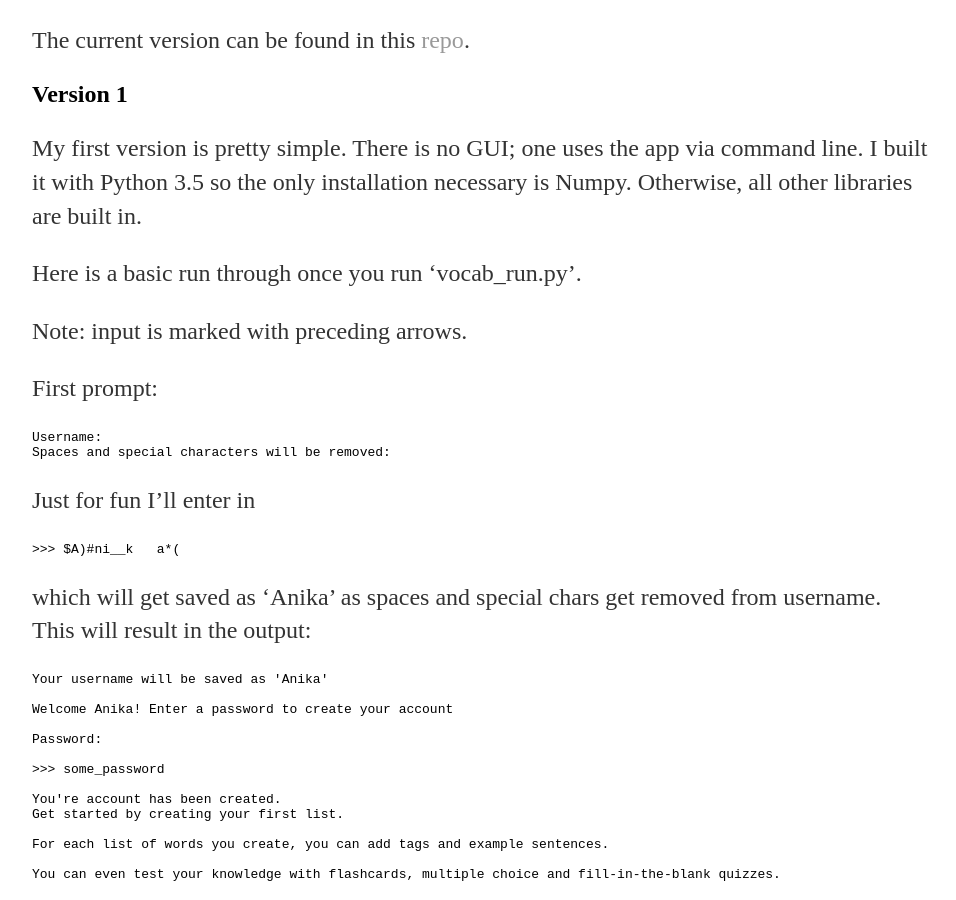
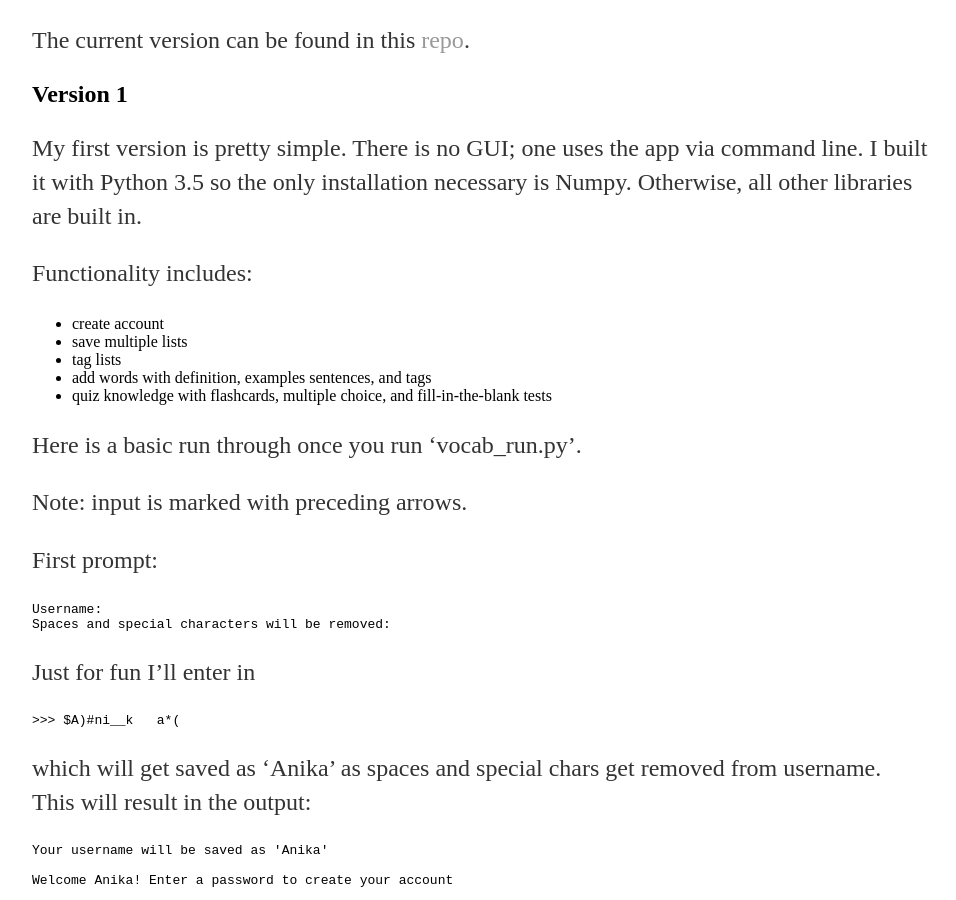
Before and after one commit to a-n-rose/a-n-rose.github.io, a Jekyll site: the page built from _posts/2018-11-05-personal-vocab-app.md, in a window 1280 px wide and 900 px high, scrolled down 790 px. Shown: the whole window, without its empty margins (160-1116 px from the left). Built offline with Jekyll 4.4.1, drawn with Linux system fonts in a browser that asks for light colours.

Commit message:
added quick overview of functionality

```diff
--- a/_posts/2018-11-05-personal-vocab-app.md
+++ b/_posts/2018-11-05-personal-vocab-app.md
@@ -23,6 +23,13 @@ The current version can be found in this <a href="https://github.com/a-n-rose/Vo
 ## Version 1
 
 My first version is pretty simple. There is no GUI; one uses the app via command line. I built it with Python 3.5 so the only installation necessary is Numpy. Otherwise, all other libraries are built in.
+
+Functionality includes:
+* create account
+* save multiple lists
+* tag lists
+* add words with definition, examples sentences, and tags
+* quiz knowledge with flashcards, multiple choice, and fill-in-the-blank tests
 
 Here is a basic run through once you run 'vocab_run.py'.
 
```
